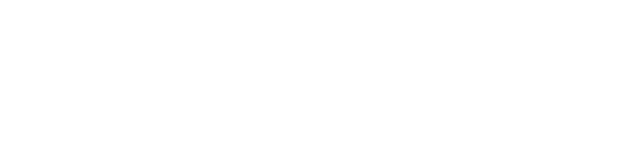
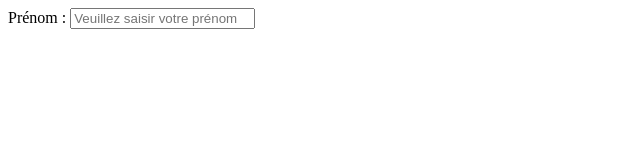
Before and after one commit to HumanM00n/PROJET-HTML-CDA, a plain HTML site: page index.html in a window 1280 px wide. Shown: the whole page, without its empty margins (0-640 px from the left). Drawn offline with Linux system fonts and the light colour scheme.

Commit message:
ajout d'un formulaire

```diff
--- a/index.html
+++ b/index.html
@@ -3,9 +3,16 @@
 <head>
     <meta charset="UTF-8">
     <meta name="viewport" content="width=device-width, initial-scale=1.0">
-    <title>Document</title>
+    <title>Inititaion Git</title>
 </head>
 <body>
 
+    <form class="form control" method="get">
+
+        <label for="prenom">Prénom :</label>
+        <input type="text" name="prenom" id="prenom" placeholder="Veuillez saisir votre prénom">
+
+    </form>
+
 </body>
 </html>
```
